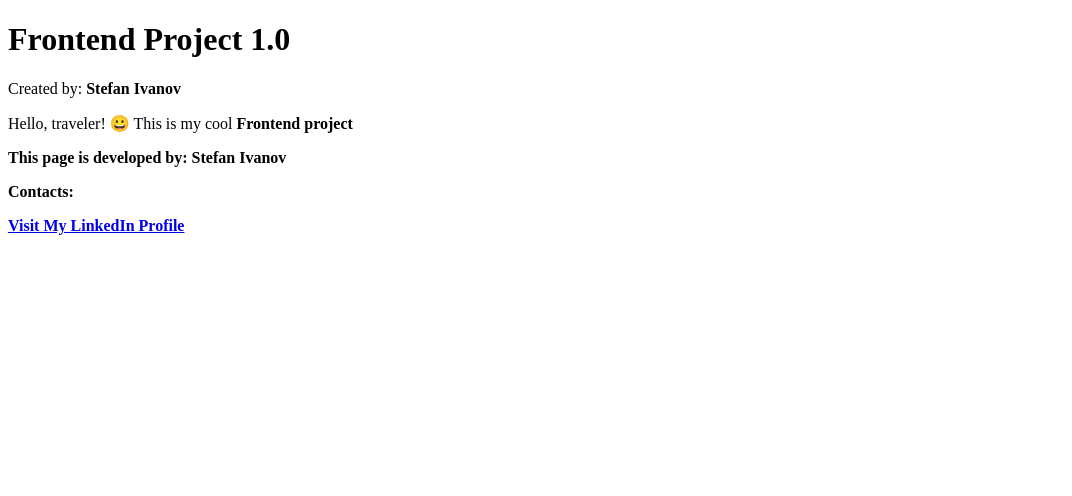
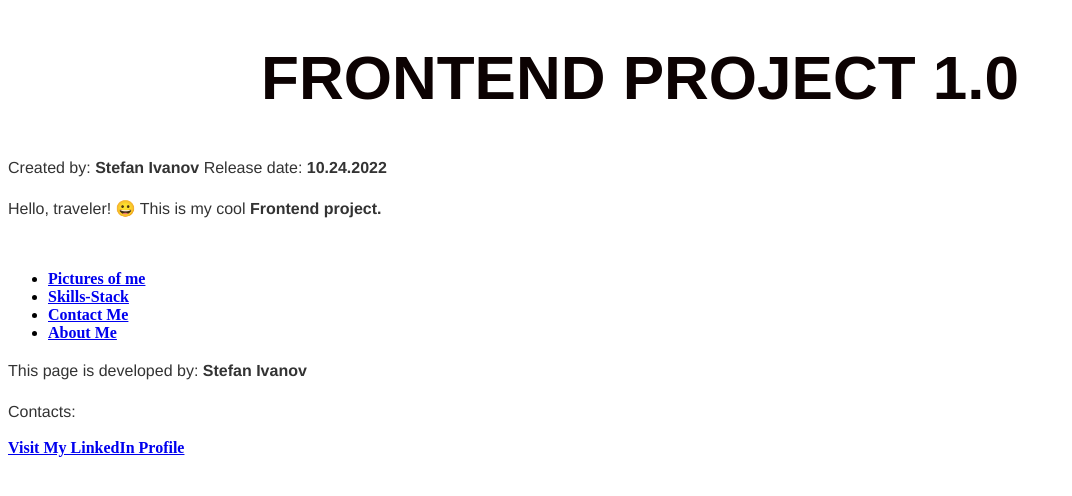
Before and after one commit to StefanIvanovC/HTML-CSS-JavaScript-FrontEndSite, a plain HTML site: page index.html in a window 1280 px wide. Shown: the whole page, without its empty margins (0-1072 px from the left). Drawn offline with Linux system fonts and the light colour scheme.

Commit message:
Add css file and write some css, add navbar in index.html

```diff
--- a/index.html
+++ b/index.html
@@ -1,21 +1,35 @@
 <!DOCTYPE html>
 <html lang="en">
+
 <head>
     <meta charset="UTF-8">
     <meta http-equiv="X-UA-Compatible" content="IE=edge">
     <meta name="viewport" content="width=device-width, initial-scale=1.0">
+    <link rel="stylesheet" type="text/css" href="styles.css">
     <link rel="icon" type="image/x-icon" href="images/favicon-popeye16x16.png">
     <title>FrontEnd</title>
 </head>
+
 <body>
     <h1>Frontend Project 1.0</h1>
-    <p>Created by: <strong>Stefan Ivanov</strong></p>
-    <p>Hello, traveler! &#128512; This is my cool <strong>Frontend<strong> project</p>
+    <p>Created by: <strong>Stefan Ivanov</strong> Release date: <strong>10.24.2022</strong></p>
+    <p>Hello, traveler! &#128512; This is my cool <strong>Frontend<strong> project.</p>
+    <br>
+    <div>
+        <ul>
+            <li><a href="#pictures">Pictures of me</a></li>
+            <li><a href="#skills">Skills-Stack</a></li>
+            <li><a href="#contact">Contact Me</a></li>
+            <li><a href="#about">About Me</a></li>
+        </ul>
+    </div>
 </body>
 <footer>
     <!-- ToDo: put my profile for LinkedIn -->
-    <p>This page is developed by: <strong>Stefan Ivanov</strong><p>
+    <p>This page is developed by: <strong>Stefan Ivanov</strong>
+    <p>
     <p>Contacts:</p>
     <a href="TODO: Put my LinkedIn Profile">Visit My LinkedIn Profile</a>
 </footer>
+
 </html>
--- /dev/null
+++ b/styles.css
@@ -0,0 +1,26 @@
+html, body {
+    height: 100%
+}
+
+h1 {
+    color: #0c0202;
+    font-family: 'Raleway',sans-serif;
+    font-size: 62px;
+    font-weight: 800;
+    line-height: 72px;
+    text-align: center;
+    text-transform: uppercase;
+ }
+
+ p {
+    color: #333333;
+    font-family: "Helvetica Neue",Arial,sans-serif;
+    font-size: 16px;
+    font-weight: 300;
+    line-height: 1.5625;
+    margin-bottom: 15px;
+ }
+
+nav {
+    list-style-type: none;
+}
```
